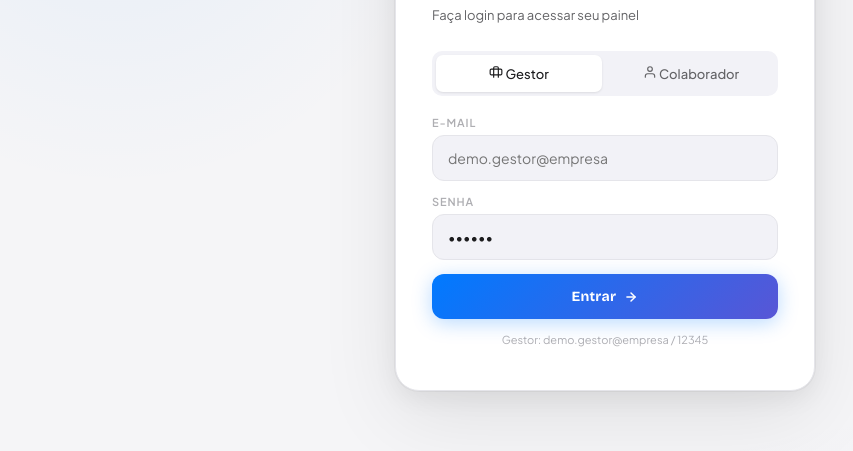
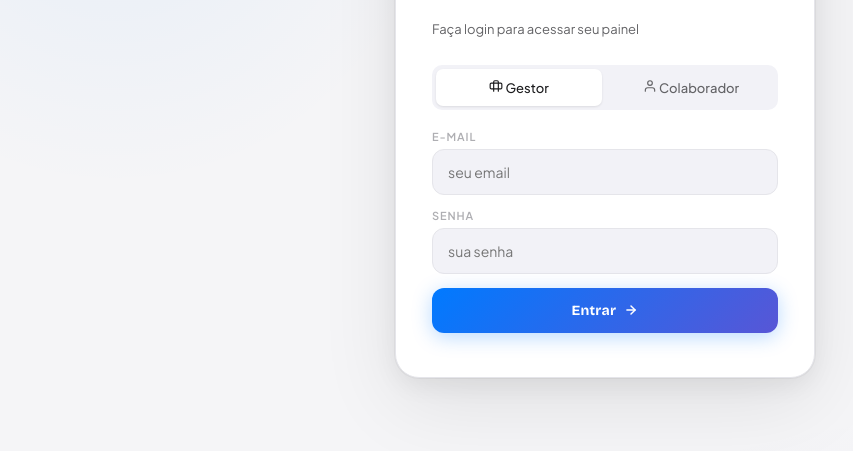
Before and after one commit to mantoniogamaa/fluxodespesas, a website with bundled scripts: page index.html in a window 1280 px wide. Shown: the part 283-734 px from the top of the page, without its empty margins (35-888 px from the left). Built offline with nearby package versions, Linux system fonts and the light colour scheme.

Commit message:
Remover referências de credenciais demo da interface de login
Co-Authored-By: Claude Sonnet 4.6 <noreply@anthropic.com>

```diff
--- a/index.html
+++ b/index.html
@@ -52,9 +52,8 @@
       <button class="role-btn" data-action="set-role" data-role="colaborador"><svg width="14" height="14" viewBox="0 0 24 24" fill="none" stroke="currentColor" stroke-width="2" stroke-linecap="round" stroke-linejoin="round"><path d="M20 21v-2a4 4 0 0 0-4-4H8a4 4 0 0 0-4 4v2"/><circle cx="12" cy="7" r="4"/></svg> Colaborador</button>
     </div>
     <div class="field-group"><div class="field-label">E-mail</div><input class="field-input" type="email" id="auth-email" value="" inputmode="email" autocomplete="email" placeholder="seu email"></div>
-    <div class="field-group"><div class="field-label">Senha</div><input class="field-input" type="password" id="auth-pass" value="123456"></div>
+    <div class="field-group"><div class="field-label">Senha</div><input class="field-input" type="password" id="auth-pass" placeholder="sua senha"></div>
     <button class="btn-primary" data-action="login" style="display:flex;align-items:center;justify-content:center;gap:8px">Entrar <svg width="14" height="14" viewBox="0 0 24 24" fill="none" stroke="currentColor" stroke-width="2.5" stroke-linecap="round" stroke-linejoin="round"><path d="M5 12h14"/><path d="m12 5 7 7-7 7"/></svg></button>
-    <div class="auth-hint" id="auth-hint-text" style="margin-top:14px">Gestor: demo.gestor@empresa / 12345</div>
   </div>
 </div>
 
--- a/ui.js
+++ b/ui.js
@@ -18,15 +18,9 @@ export function createUi({
 function setRole(role) {
       FluxoBusiness.AuthService.setRole(role);
       qsa('.role-btn').forEach((button) => button.classList.toggle('active', button.dataset.role === role));
-      const hint = byId('auth-hint-text');
-      if (hint) {
-        hint.textContent = role === 'gestor'
-          ? 'Gestor: demo.gestor@empresa / 12345'
-          : 'Colaborador: demo.colaborador@empresa / 12345';
-      }
       const emailEl = byId('auth-email');
       if (emailEl) {
-        emailEl.placeholder = role === 'gestor' ? 'demo.gestor@empresa' : 'demo.colaborador@empresa';
+        emailEl.placeholder = 'seu email';
         emailEl.value = '';
       }
     }
```
